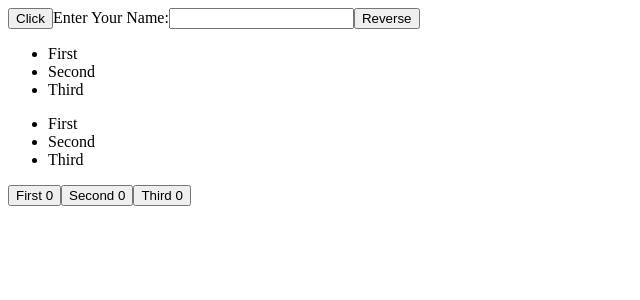
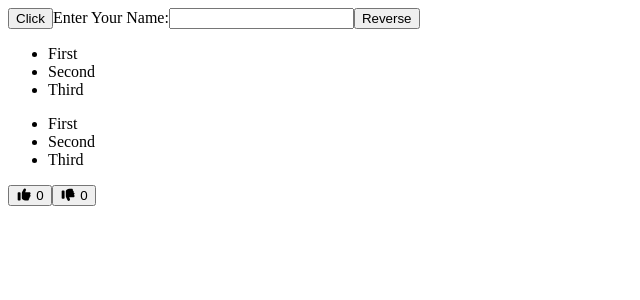
Before and after one commit to TeodorStevanovic/React_Event_Handlers, a React (Vite) app: page / in a window 1280 px wide. Shown: the top 300 px of the page, without its empty margins (0-640 px from the left). Built offline with nearby package versions, Linux system fonts and the light colour scheme.

Commit message:
Add MultiButtonCounter component with like/dislike functionality and FontAwesome icons

```diff
--- a/package.json
+++ b/package.json
@@ -10,6 +10,9 @@
     "preview": "vite preview"
   },
   "dependencies": {
+    "@fortawesome/fontawesome-svg-core": "^7.1.0",
+    "@fortawesome/free-solid-svg-icons": "^7.1.0",
+    "@fortawesome/react-fontawesome": "^3.1.0",
     "react": "^19.2.0",
     "react-dom": "^19.2.0"
   },
--- a/src/MultiButtonCounter.jsx
+++ b/src/MultiButtonCounter.jsx
@@ -1,10 +1,11 @@
 import React, { useState } from "react";
+import { FontAwesomeIcon } from '@fortawesome/react-fontawesome';
+import { faThumbsUp, faThumbsDown } from '@fortawesome/free-solid-svg-icons';
 
 const MultiButtonCounter = () => {
   const [count, setCount] = useState({
-    first: 0,
-    second: 0,
-    third: 0,
+    like: 0,
+    dislike: 0,
   });
 
   const incrementCount = (key) => {
@@ -16,14 +17,11 @@ const MultiButtonCounter = () => {
 
   return (
     <>
-      <button onClick={() => incrementCount("first")}>
-        First {count.first}
+      <button onClick={() => incrementCount("like")}>
+      <FontAwesomeIcon icon={faThumbsUp} />  {count.like}
       </button>
-      <button onClick={() => incrementCount("second")}>
-        Second {count.second}
-      </button>
-      <button onClick={() => incrementCount("third")}>
-        Third {count.third}
+      <button onClick={() => incrementCount("dislike")}>
+        <FontAwesomeIcon icon={faThumbsDown}/>  {count.dislike}
       </button>
     </>
   );
```
Also changed, not shown: 2 other files (tests, documents, lock files or other folders).
